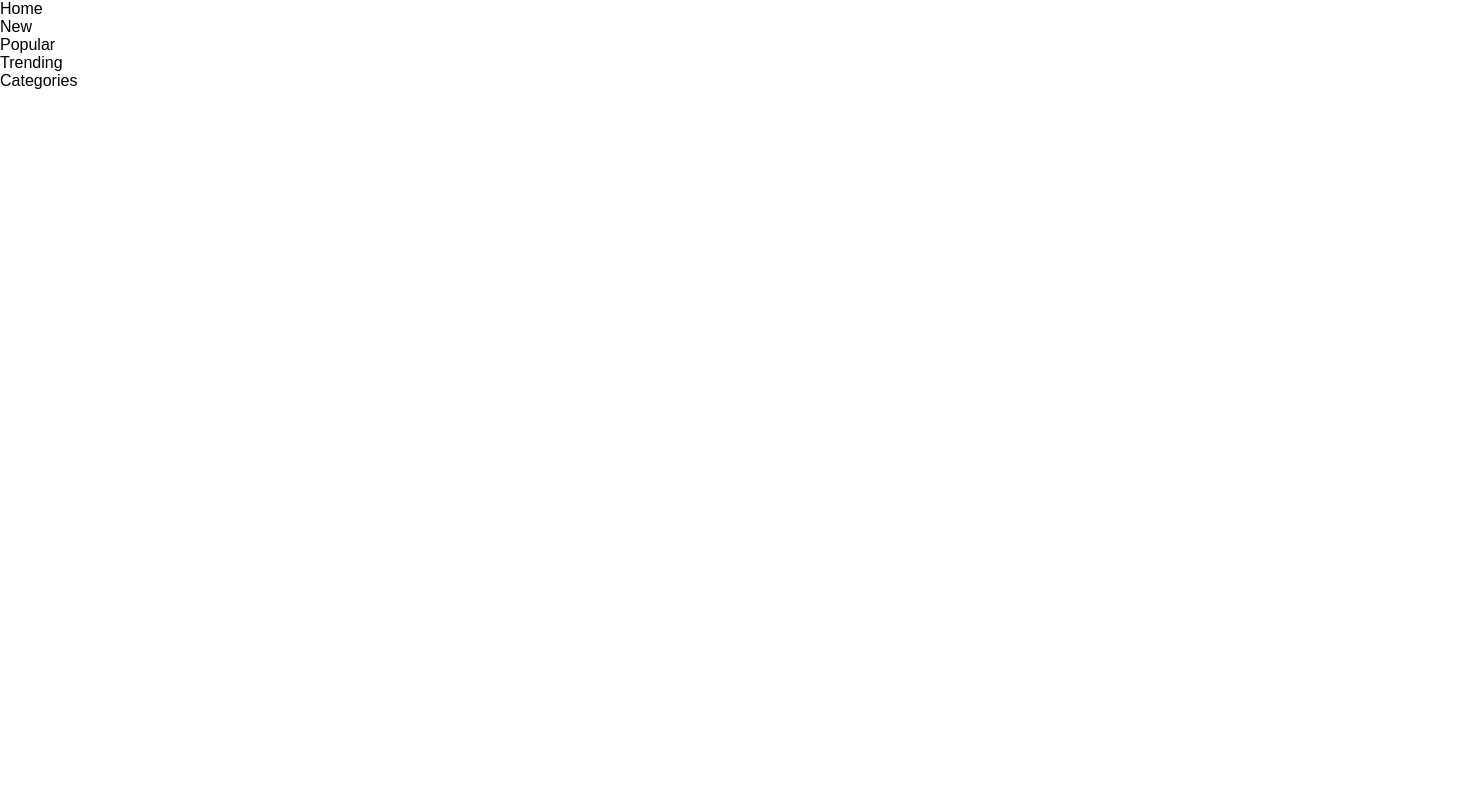
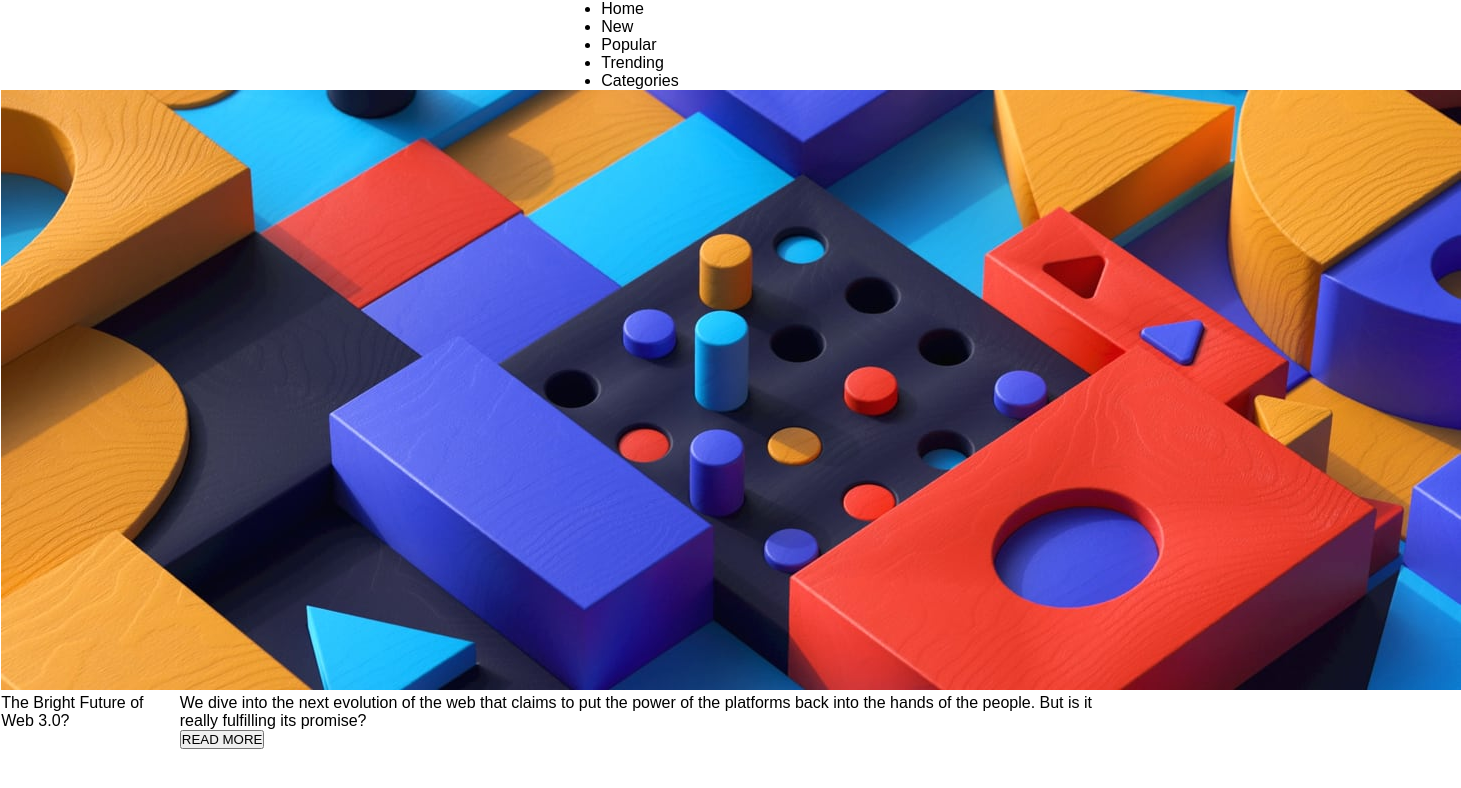
Before and after one commit to KaioSoledade/Pagina-de-Noticia, a plain HTML site: page index.html in a window 1280 px wide. Shown: the whole page, 1461 px wide, since content can reach past the window. Drawn offline with Linux system fonts and the light colour scheme.

Commit message:
iniciado o desenvolvimento do main

```diff
--- a/index.html
+++ b/index.html
@@ -9,6 +9,8 @@
 </head>
 <body>
     <footer>
+        <div class="footer-container">
+
             <div class="footer-logo">
 
             </div>
@@ -23,7 +25,39 @@
                     </ul>
                 </nav>
             </div>
+        </div>
     </footer>
+    <main>
+        <div class="main-container1">
+            <div class="main-container1-superior">
+                <div class="main-container1-superior1">
+                    <div class="main-c1-s1-imagem">
+                        <img src="image-web-3-desktop.jpg">
+                    </div>
+                    <div class="main-c1-s1-conteudo">
+                        <div class="main-c1-s1-c-1">
+                            <p>The Bright Future of Web 3.0?</p>
+                        </div>
+                        <div class="main-c1-s1-c-2">
+                            <p>
+                                We dive into the next evolution of the web that claims to put the power of the platforms back into the hands of the people.
+                                But is it really fulfilling its promise?
+                            </p>
+                            <button>
+                                READ MORE
+                            </button>
+                        </div>
+                    </div>
+                </div>
+                <div class="main-container1-superior2">
+
+                </div>
+            </div>
+            <div class="main-container1-inferior">
+
+            </div>
+        </div>
+    </main>
 
 </body>
 </html>
--- a/style.css
+++ b/style.css
@@ -8,3 +8,61 @@
 body{
     height: 100vh;
 }
+
+footer{
+    width: 100%;
+
+    display: flex;
+    justify-content: center;
+}
+
+
+
+main{
+    width: 100%;
+
+    display: flex;
+    justify-content: center;
+}
+
+.main-container1{
+    width: 1800px;
+    height: 1000px;
+
+    display: flex;
+    flex-direction: column;
+}
+
+.main-container1-superior{
+    width: 100%;
+    height: 75%;
+
+    display: flex;
+    justify-content: space-around;
+}
+
+.main-container1-superior1{
+    width: 75%;
+    height: 100%;
+
+    display: flex;
+    flex-direction: column;
+}
+
+.main-c1-s1-imagem{
+
+}
+.main-c1-s1-conteudo{
+    width: 100%;
+
+    display: flex;
+    justify-content: space-between;
+}
+
+.main-container1-inferior{
+    width: 100%;
+    height: 25%;
+
+    display: flex;
+    justify-content: space-around;
+}
```
Also changed, not shown: image-web-3-desktop.jpg (added). Lines whose indentation alone changed are shown as unchanged.
